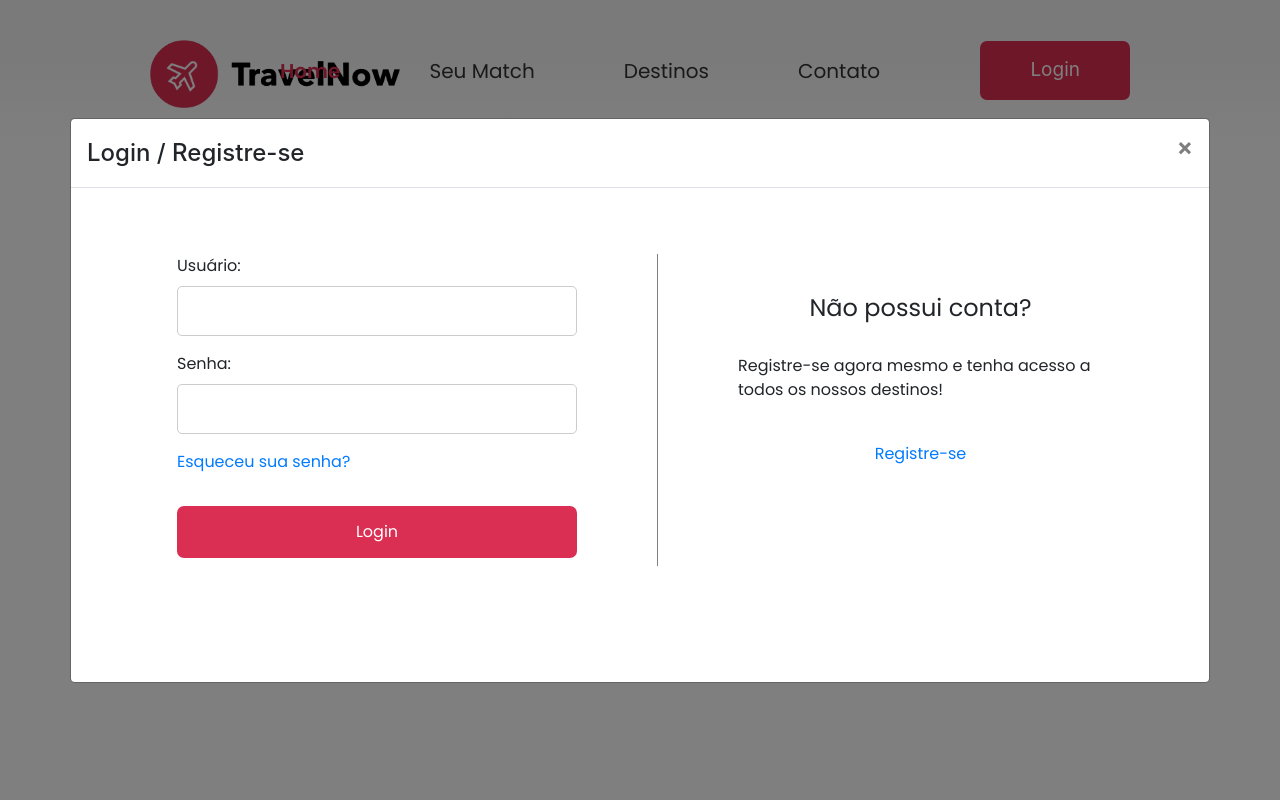
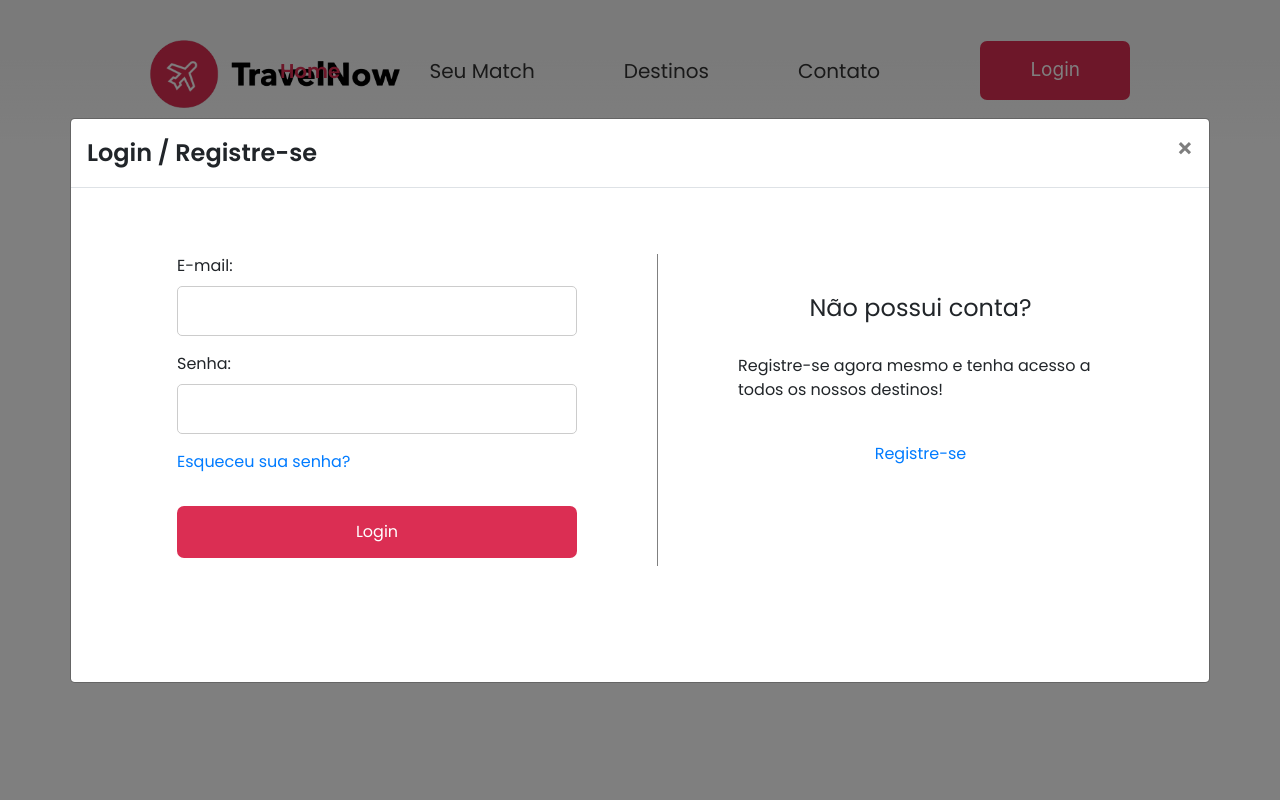
Before and after one commit to SENAC-TI34-BBD/SENACWEB_UC11, a PHP site: page / in a window 1280 px wide, after a click on "Login". Run offline with PHP 8.4, Linux system fonts and the light colour scheme.

Commit message:
minor changes

```diff
--- a/projeto_tcc/css/styles.css
+++ b/projeto_tcc/css/styles.css
@@ -91,6 +91,10 @@
     margin-right: 90px;
     margin-left: 90px;
     margin-bottom: 100px;
+  }
+  #modal-title-font {
+    font-family: "Poppins", sans-serif;
+    font-weight: 600;
   }
   .area-login {
     font-family: "Poppins", sans-serif;
@@ -314,15 +318,14 @@
   }
 
   .registerBtn {
+    font-family: "Poppins", sans-serif;
     background-color: #db2e53;
     color: white;
     padding: 14px 20px;
     margin: 8px 0;
     border: none;
-    border-radius: 10px;
+    border-radius: 7px;
     cursor: pointer;
-    font-size: 12pt;
-    font-family: "Poppins", sans-serif;
     width: 400px;
   }
   #dados-usuario {
--- a/projeto_tcc/index.php
+++ b/projeto_tcc/index.php
@@ -36,7 +36,7 @@ session_start(); ?>
     <div class="index-body">
     <header class="menu-container">
       <div class="logo">
-        <a href="index.html"
+        <a href="index.php"
           ><img src="./assets/imgs/logo_normal.png" width="250px" alt="Logo"
         /></a>
       </div>
@@ -71,7 +71,7 @@ session_start(); ?>
       <div class="modal-dialog modal-xl modal-dialog-centered" id="loginModal">
         <div class="modal-content">
           <div class="modal-header">
-            <h4 class="modal-title">Login / Registre-se</h4>
+            <h4 class="modal-title" id="modal-title-font">Login / Registre-se</h4>
             <button type="button" class="close" data-dismiss="modal">
               &times;
             </button>
@@ -83,7 +83,7 @@ session_start(); ?>
                 <span id="msgAlertErroLogin"></span>
                 <div class="signin-input">
                   <label for="user"
-                    >Usuário: <br /><input
+                    >E-mail: <br /><input
                       type="text"
                       name="user"
                       id="user"
```
